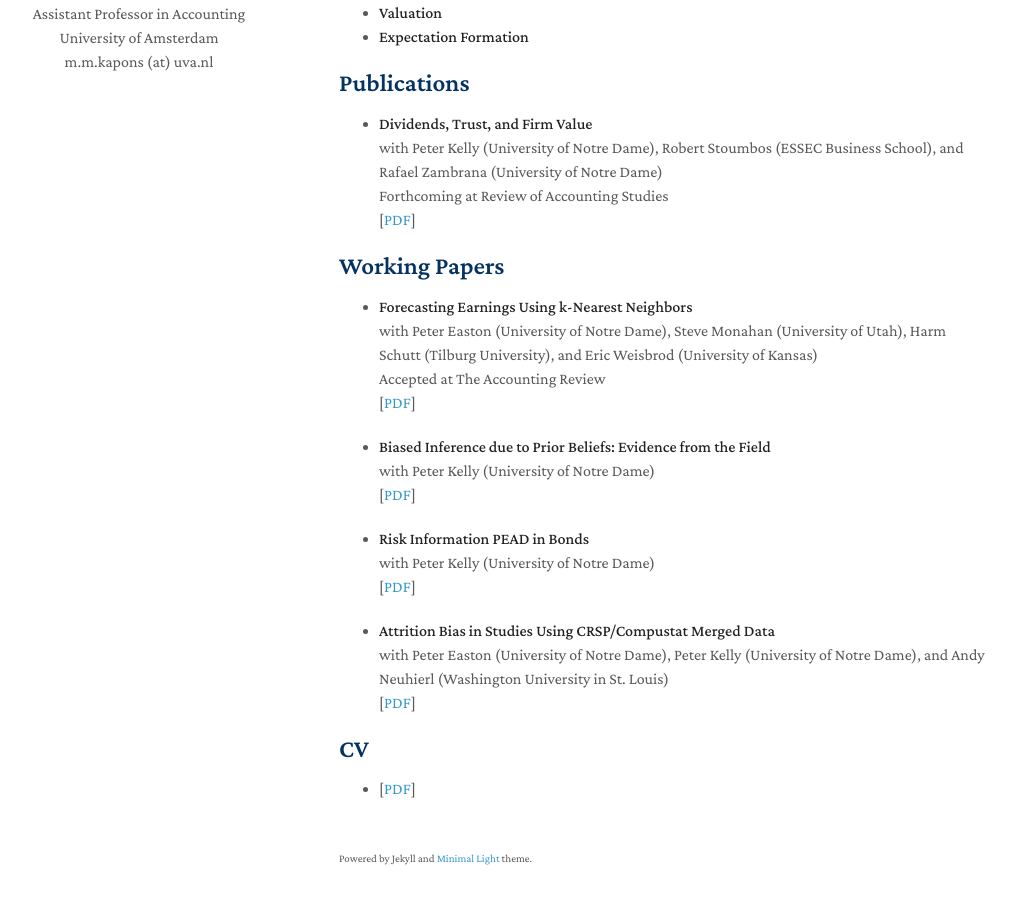
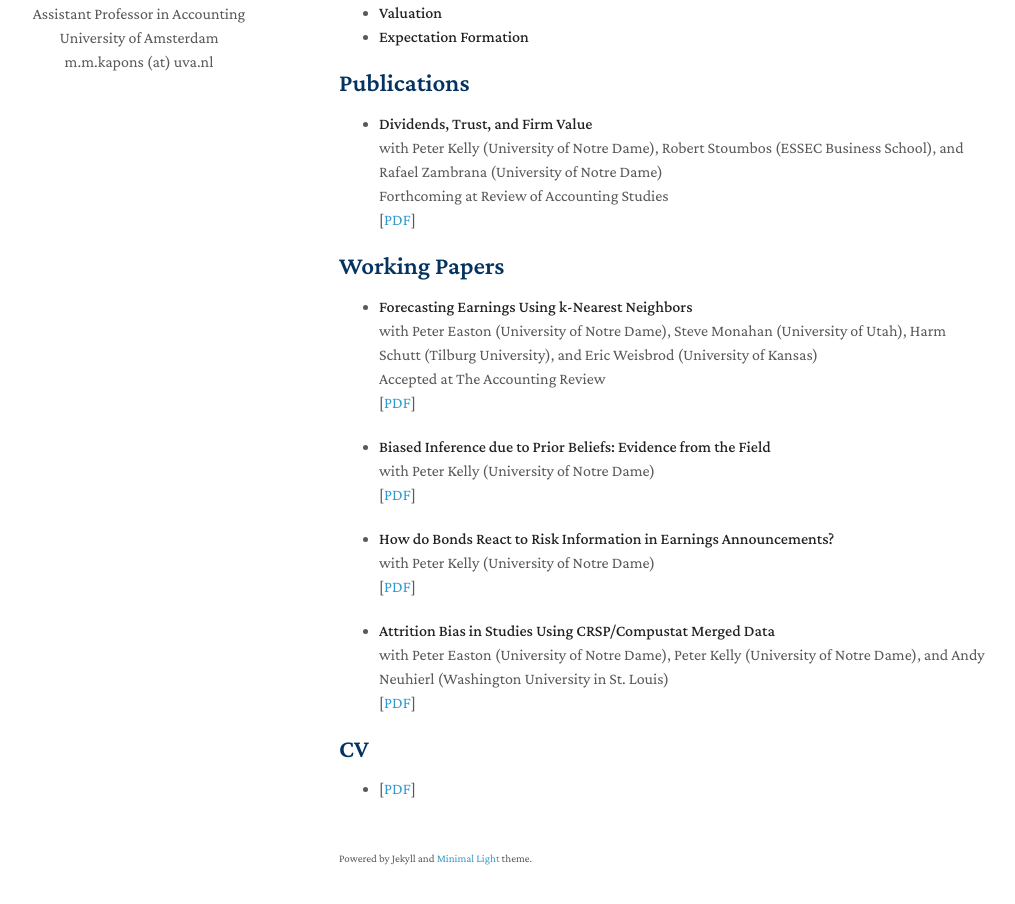
Before and after one commit to mkapons/mkapons.github.io, a Jekyll site: the page built from index.md, in a window 1280 px wide and 1181 px high. Shown: the part 242-1146 px from the top of the window, without its empty margins (131-1146 px from the left). Built offline with Jekyll 4.4.1, drawn with Linux system fonts in a browser that asks for light colours; nearby versions of some CDN libraries; a style sheet for code colours, icons or effects is not loaded; our own code applies the rules of GitHub Pages for plain Markdown files.

Commit message:
Update index.md

```diff
--- a/index.md
+++ b/index.md
@@ -41,7 +41,7 @@ I am an Assistant Professor in Accounting at the University of Amsterdam.
   <br>
   [[PDF](https://papers.ssrn.com/sol3/papers.cfm?abstract_id=4209631)]
 
-- **Risk Information PEAD in Bonds**
+- **How do Bonds React to Risk Information in Earnings Announcements?**
   <br>
   with Peter Kelly (University of Notre Dame)
   <br>
```
